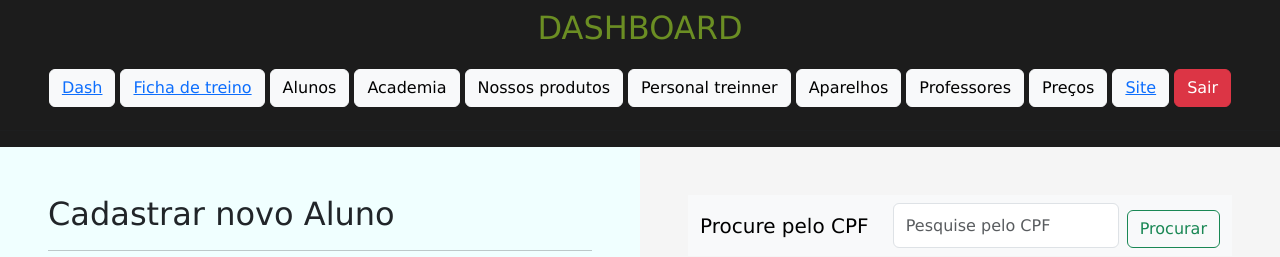
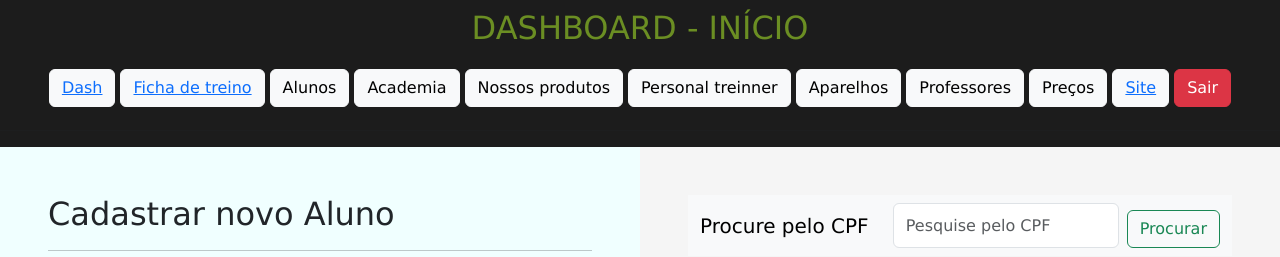
Before and after one commit to scorsato86murilo/academia, a Django app: page /dashboard/ in a window 1280 px wide. Shown: the top 257 px of the page. Run offline with Django 5.2, Linux system fonts and the light colour scheme; data comes from the database, SQL or seed files in the repository; both versions use the stored data as it was after the commit.

Commit message:
ajustes ortograficos

```diff
--- a/dashboard/templates/dashboard.html
+++ b/dashboard/templates/dashboard.html
@@ -2,11 +2,11 @@
 {% load static %}
 
 {% block titulo %}
-    Dashboard
+    Dashboard - Início
 {% endblock %}
 
 {% block head %}{% endblock %}
-{% block h1 %}DASHBOARD{% endblock %}
+{% block h1 %}DASHBOARD - INÍCIO{% endblock %}
 {% block body %}
 
     <div class="container-fluid">
--- a/dashboard/templates/ficha_treino_dash.html
+++ b/dashboard/templates/ficha_treino_dash.html
@@ -2,7 +2,7 @@
 {% load static %}
 
 {% block titulo %}
-    FICHA DE TREINO
+    Ficha de Treino
 {% endblock %}
 
 {% block head %}
--- a/index/templates/base_index.html
+++ b/index/templates/base_index.html
@@ -60,8 +60,14 @@
                 <li><hr class="dropdown-divider"></li>
                 <li><a class="dropdown-item" href="#">Preços</a></li>
               </ul>
+
+            </li>
+            <li class="nav-item">
+              <a class="nav-link" href="#">Sair/DesLogar</a>
             </li>
           </ul>
+
+        </div>
         </div>
       </div>
     </nav>
```
Also changed, not shown: db.sqlite3.
